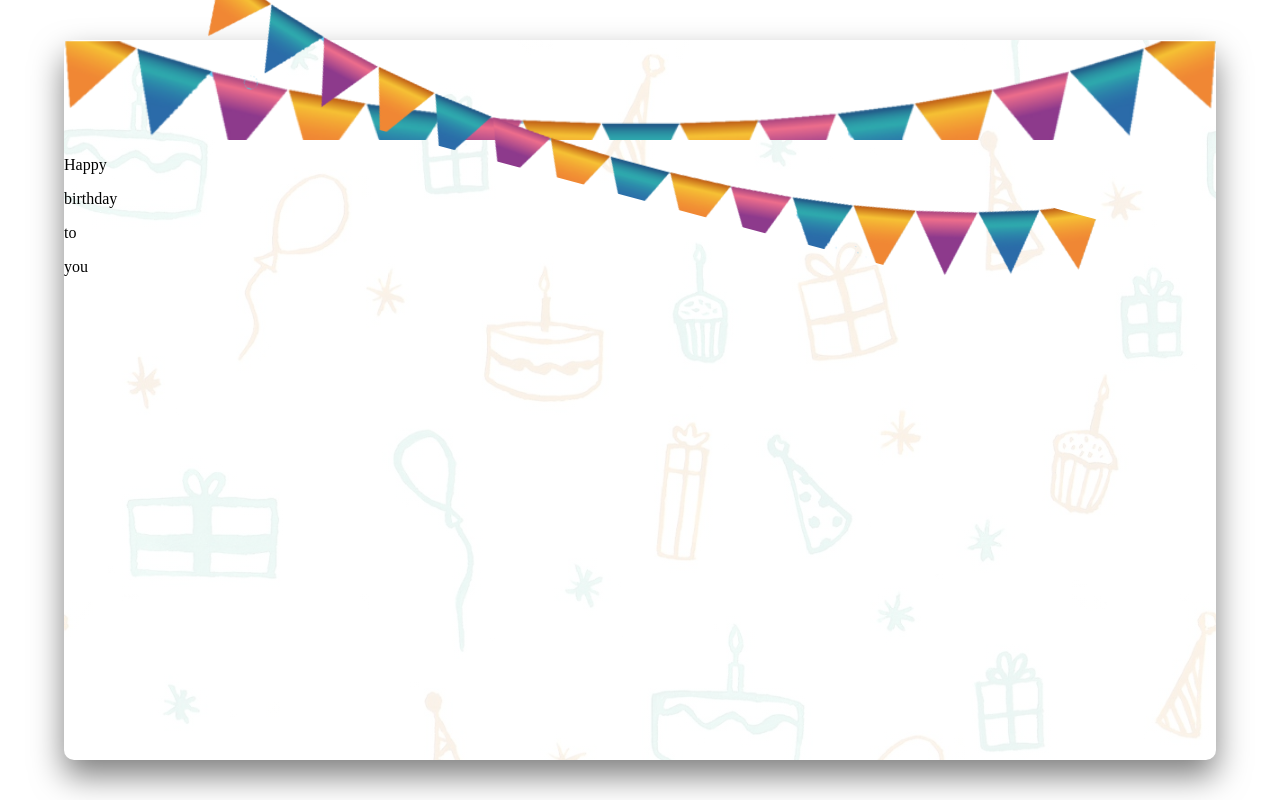
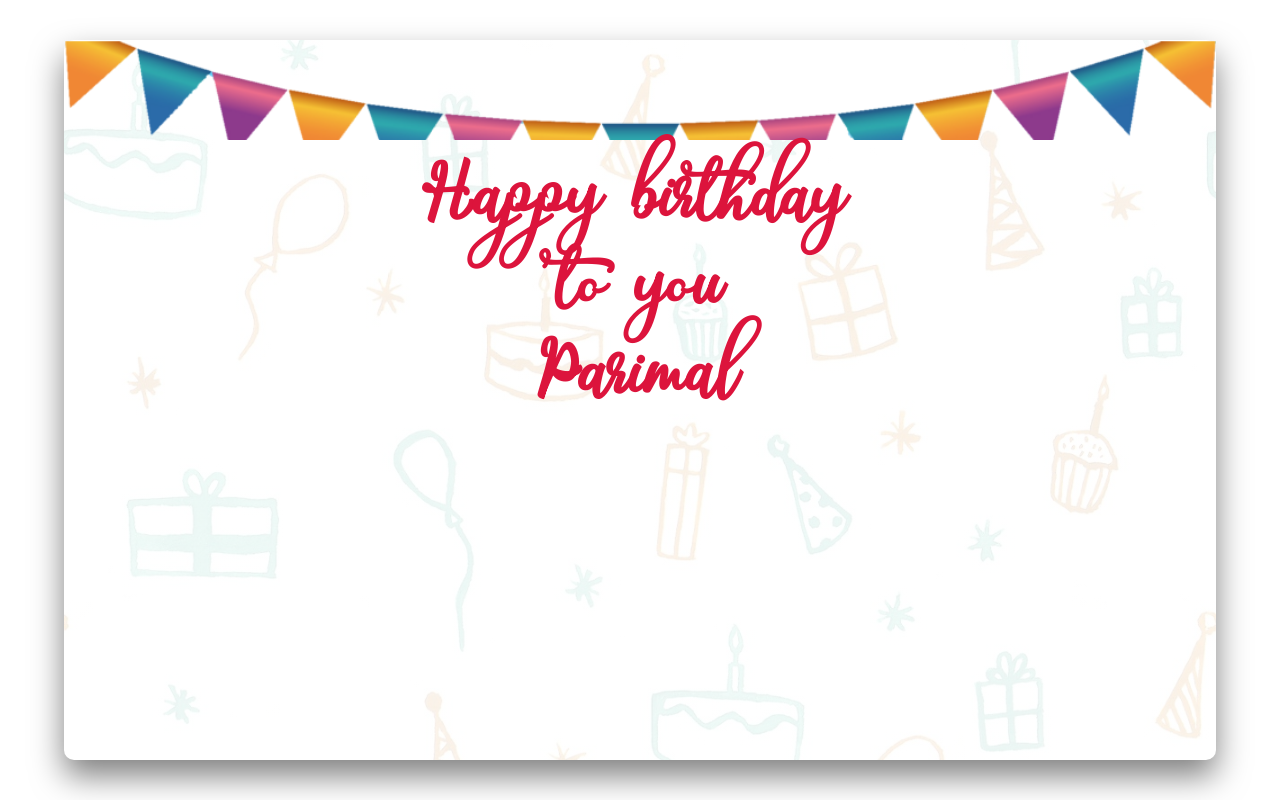
Before and after one commit to ParimalSwamy/Web-UI-Apps, a plain HTML site: page GiftCard/index.html in a window 1280 px wide. Drawn offline with Linux system fonts and the light colour scheme.

Commit message:
Changes to font

```diff
--- a/GiftCard/CSS/style.css
+++ b/GiftCard/CSS/style.css
@@ -1,4 +1,4 @@
-{
+*{
     margin: 0;
 }
 
@@ -6,6 +6,11 @@ body{
     height: 100%;
     width: 100%;
 }
+
+@font-face {
+    font-family: b-font;
+    src: url(../Fonts/birthday/Birthday.ttf);
+  }
 
 .container {
   overflow: hidden;
@@ -59,14 +64,14 @@ body{
     width: 79%;
 }
 
-.text1{
-    position: absolute;
-    top: 30%;
-    left : 50px;
-    font-size: 50px;
-    font-family:sans-serif;
+.text-container{
+    margin-top: 10px;
 }
-
-#birthday1{
-    left: 220px;
+.text{
+    font-size: 80px;
+    font-family:b-font;
+    text-align: center;
+    padding: 0px;
+    color:crimson;
+    font-weight: 900;
 }
--- a/GiftCard/index.html
+++ b/GiftCard/index.html
@@ -13,20 +13,22 @@
 
         <div id="main">
             <div class="flag-banner"></div>
-            <div class="flag-banner" id="flag-banner2"></div>
-            <div>
-            <div class="text" id="happy">
-                <p>Happy</p>
+           <!-- <div class="flag-banner" id="flag-banner2"></div> -->
+
+            <div class="text-container">
+            <div class="text" >
+                <span id="happy">Happy</span>
+                <span id="birthday">birthday</span>
             </div>
-            <div class="text" id="birthday">
-                <p>birthday</p>
+
+            <div class="text" >
+                <span id="to">to</span>
+                <span id="you">you</span>
             </div>
-            <div class="text" id="to">
-                <p>to</p>
+            <div class="text" >
+                <span id="navya">Parimal</span>
             </div>
-            <div class="text" id="you">
-                <p>you</p>
-            </div>
+
             </div>
         </div>
     </body>
```
Also changed, not shown: GiftCard/Fonts/birthday/Birthday.ttf (added).
